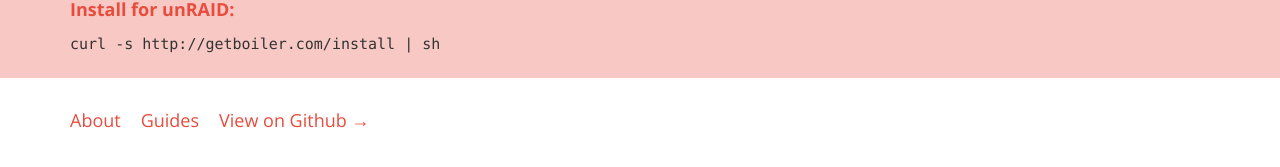
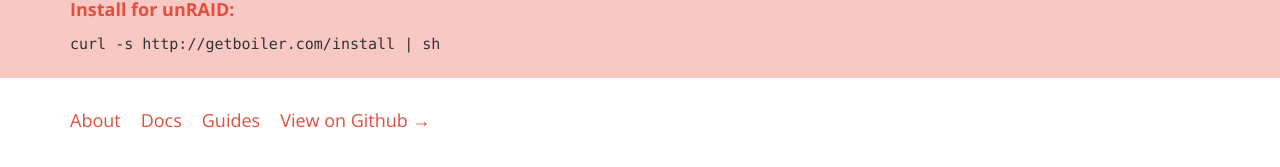
Before and after one commit to nicinabox/boiler, a Jekyll site: the page built from index.html, in a window 1280 px wide. Shown: the part 345-512 px from the top of the page. Built offline with Jekyll 4.4.1, drawn with Linux system fonts in a browser that asks for light colours; Markdown is read by kramdown in place of the engine named in the settings.

Commit message:
Add home layout

```diff
--- /dev/null
+++ b/_includes/menu.html
@@ -0,0 +1,8 @@
+<nav id="menu">
+  <a href="/about">About</a>
+  <a href="/docs">Docs</a>
+  <a href="/guides">Guides</a>
+  <a href="https://github.com/nicinabox/boiler">
+    View on Github&nbsp;&rarr;
+  </a>
+</nav>
--- /dev/null
+++ b/_layouts/home.html
@@ -0,0 +1,23 @@
+<!DOCTYPE html>
+<html>
+<head>
+  <meta charset="utf-8">
+  <meta http-equiv="X-UA-Compatible" content="IE=edge,chrome=1">
+  <title>{{ page.title }}</title>
+  <meta name="viewport" content="width=device-width">
+
+  <link href='http://fonts.googleapis.com/css?family=Open+Sans:400,300,700,600' rel='stylesheet' type='text/css'>
+
+  <link rel="stylesheet" href="/stylesheets/application.css">
+
+</head>
+<body>
+
+  <div id="root">
+    <div id="main">
+      {{content}}
+    </div>
+  </div>
+
+</body>
+</html>
--- a/index.html
+++ b/index.html
@@ -27,13 +27,7 @@ title: Boiler
 <div class="container">
   <div class="row">
     <div class="col-xs-12">
-      <nav id="menu">
-        <a href="/about">About</a>
-        <a href="/guides">Guides</a>
-        <a href="https://github.com/nicinabox/boiler">
-          View on Github&nbsp;&rarr;
-        </a>
-      </nav>
+      {% include menu.html %}
     </div>
   </div>
 </div>
```
Also changed, not shown: other parts of index.html (+1 -1 lines).
